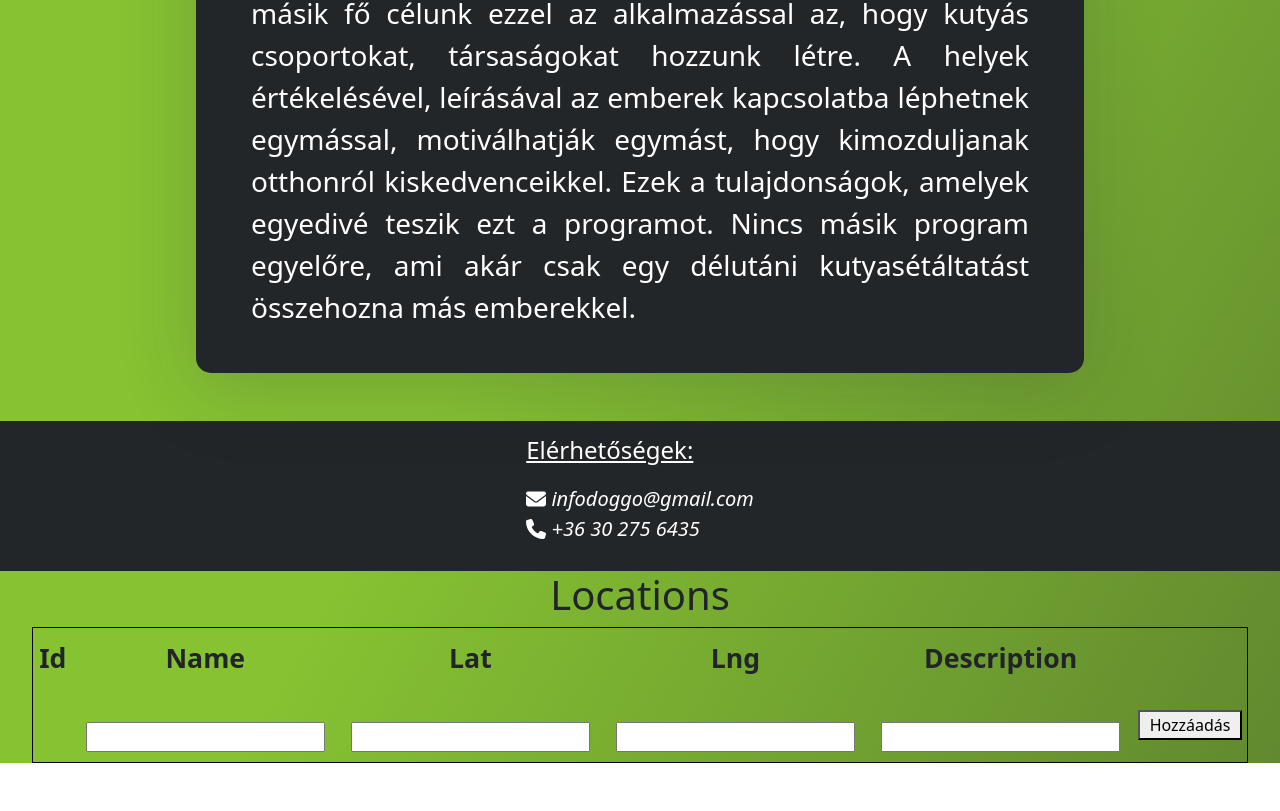
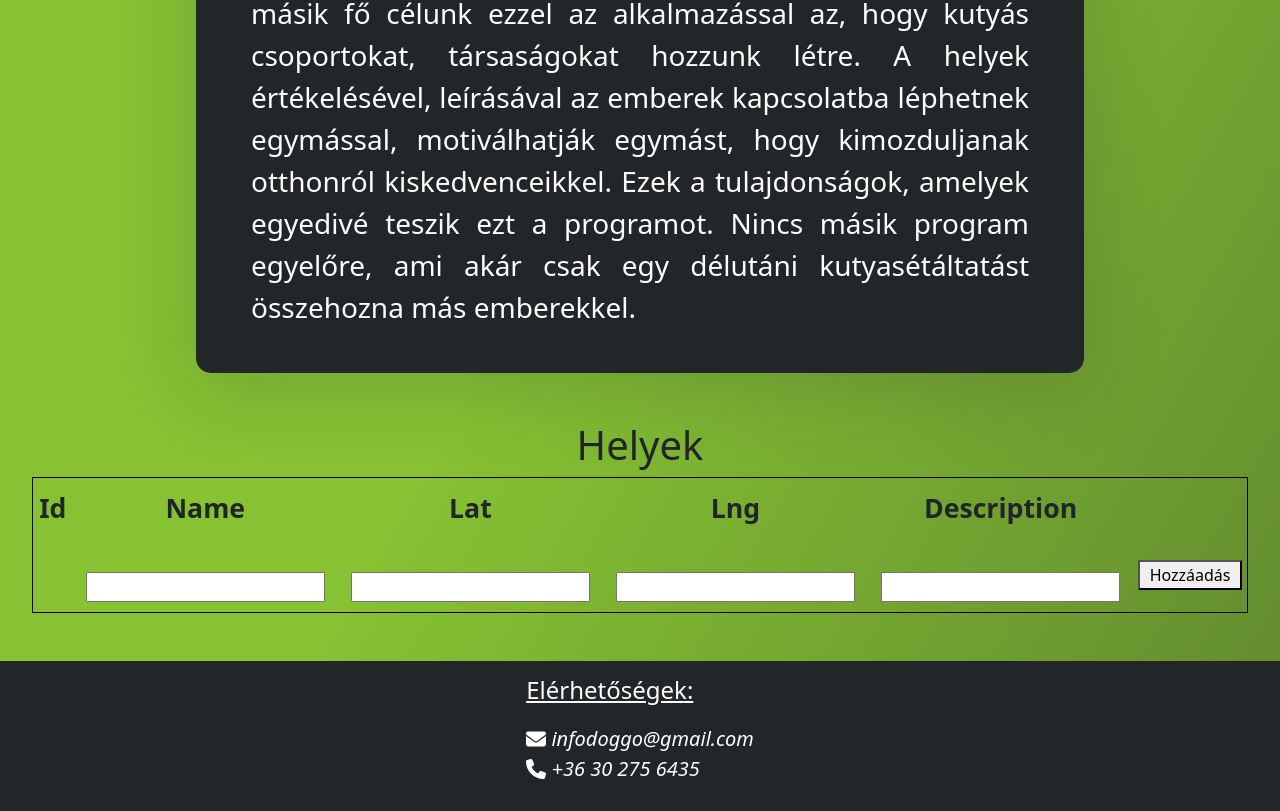
Before and after one commit to kilianmarcell/DogGo_Web, a Vue app: page / in a window 1280 px wide. Shown: the part 654-1465 px from the top of the page. Before the commit the page ends 1417 px from the top, so only its background shows below. Built offline with nearby package versions, Linux system fonts and the light colour scheme.

Commit message:
Felhasználó helyei listázva

```diff
--- a/src/App.vue
+++ b/src/App.vue
@@ -3,7 +3,6 @@
     <Header/>
     <router-view/>
     <Footer/>
-    <List/>
   </div>
 </template>
 
--- a/src/components/parts/List.vue
+++ b/src/components/parts/List.vue
@@ -1,6 +1,6 @@
 <template>
-    <div>
-        <h1>Locations</h1>
+    <div class="mb-5">
+        <h1>Helyek</h1>
     <table>
         <thead>
             <tr>
@@ -70,7 +70,7 @@ export default {
                 lng: null,
                 description: "",
                 allowed: false,
-                user_id: null
+                user_id: 16
             },
 
             validations: {
@@ -145,7 +145,7 @@ export default {
                 lng: null,
                 description: "",
                 allowed: false,
-                user_id: 1
+                user_id: 16
             },
 
             this.add_new = false
@@ -191,7 +191,9 @@ export default {
     },
 
     mounted() {
-        this.loadData()
+        if (this.user != null) {
+            this.loadData()
+        }
     }
 }
 </script>
--- a/src/components/sites/HomePage.vue
+++ b/src/components/sites/HomePage.vue
@@ -1,18 +1,21 @@
 <template>
      <Text/>
+     <List/>
 </template>
 
 <script>
+import { mapGetters } from 'vuex'
 import Text from '../layouts/Text.vue'
 import Map from '../parts/Map.vue'
-import { mapGetters } from 'vuex'
+import List from '../parts/List.vue'
 
 export default {
      name: 'HomePage',
 
      components: {
           Text,
-          Map
+          Map,
+          List
      },
 
      computed: {
```
